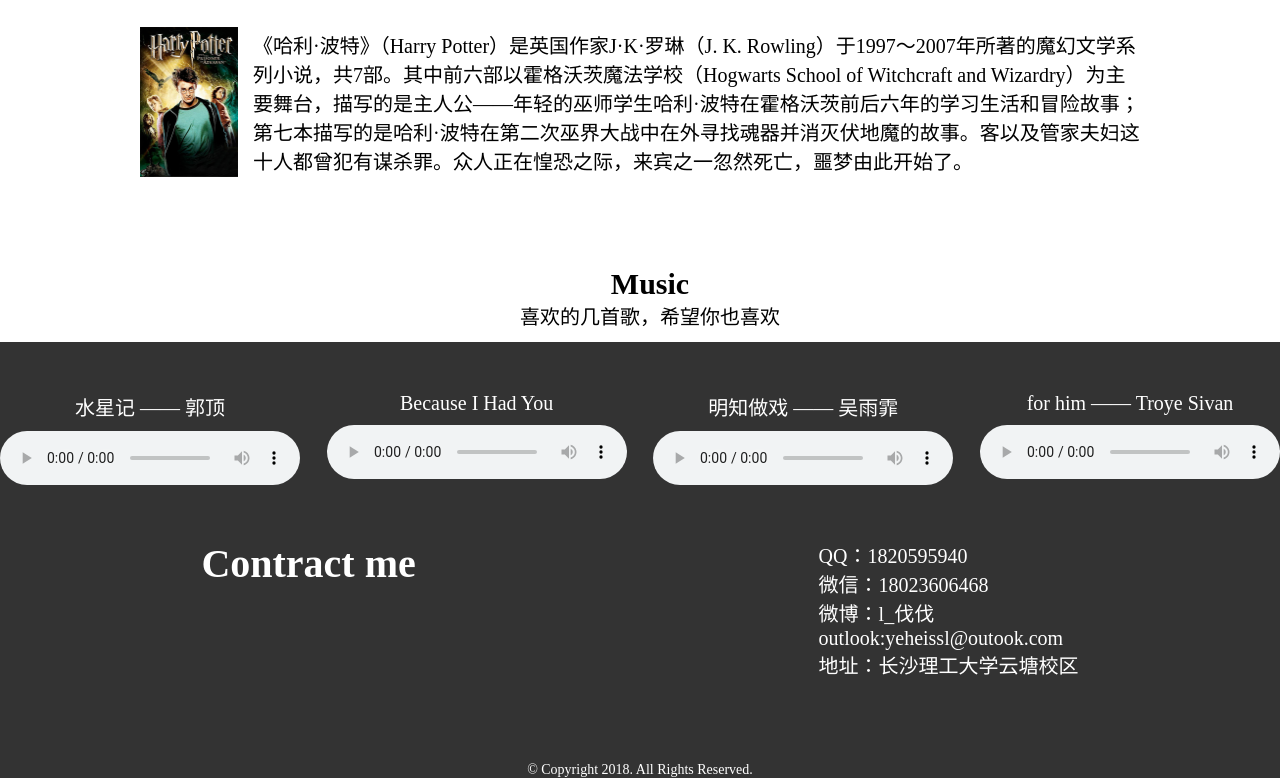
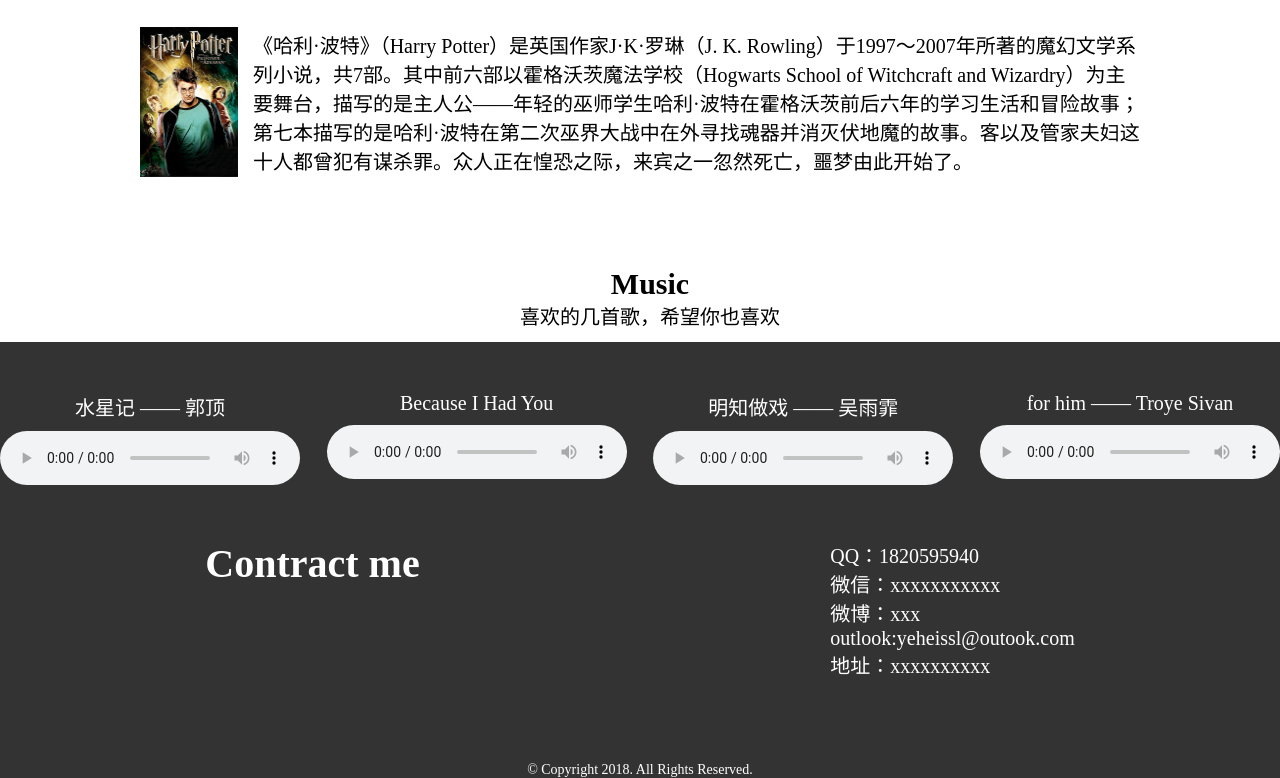
Before and after one commit to hayo6/Longfafa.github.io, a plain HTML site: page index.html in a window 1280 px wide. Shown: the part 1583-2361 px from the top of the page. Drawn offline with Linux system fonts and the light colour scheme.

Commit message:
Update index.html

```diff
--- a/index.html
+++ b/index.html
@@ -19,8 +19,8 @@
                 性别：女<br>
                 年龄：秘密<br>
                 就读学校：长沙理工大学<br>
-                班级：计算机与通信工程学院网络1601班<br>
-                学号：201658080106<br>
+                班级：xxxxxx<br>
+                学号：xxxxxxxx<br>
                 爱好：听歌（一个声控)、喜欢玩ps后期、刷微博、看知乎，当然平常也会逛一些技术博客<br>
                 特长：梦想是腿特长<br>
                 喜欢的一句话：得之淡然、失之坦然、争之必然、顺其自然<br>
@@ -80,10 +80,10 @@
                     </div>
                     <div class="contact-method">
                         <p>QQ：1820595940</p>
-                        <p>微信：18023606468</p>
-                        <p>微博：l_伐伐</p>
+                        <p>微信：xxxxxxxxxxx</p>
+                        <p>微博：xxx</p>
                         <p>outlook:yeheissl@outook.com</p>
-                        <p>地址：长沙理工大学云塘校区</p>
+                        <p>地址：xxxxxxxxxx</p>
                 </div>
             </div>
         </footer>
```
